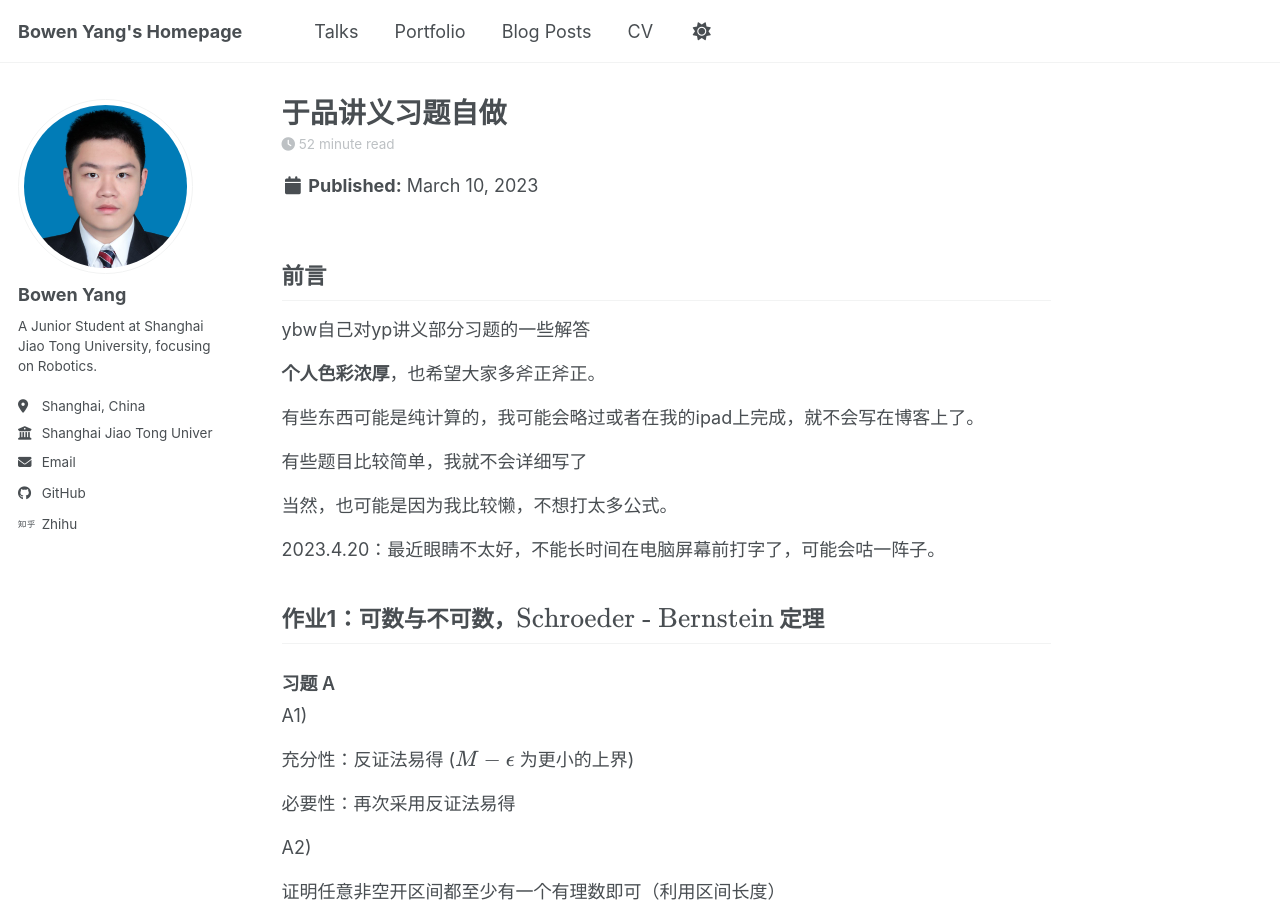
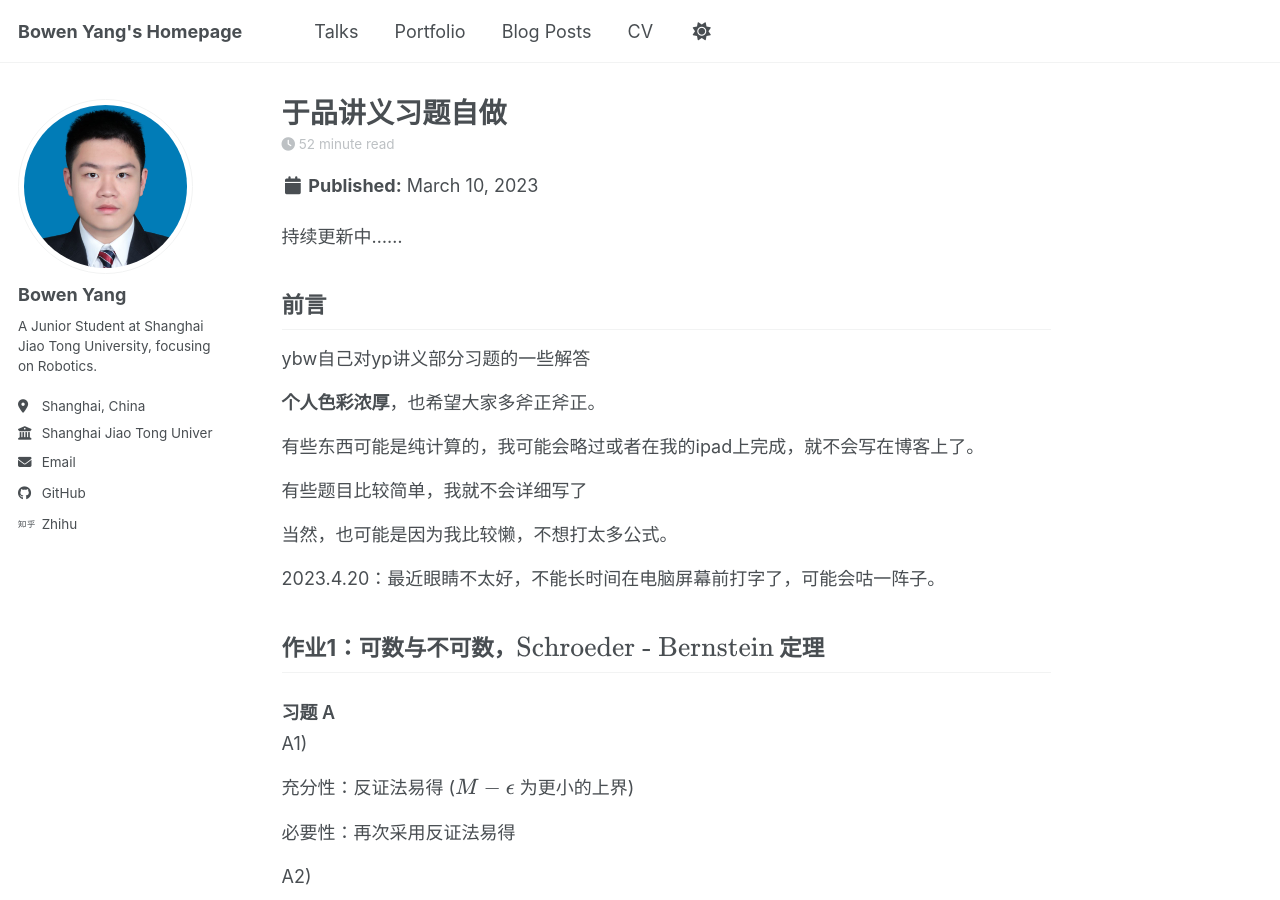
Before and after one commit to ybwowen/ybwowen.github.io, a Jekyll site: the page built from _posts/2023-03-10-yp-solution.md, in a window 1280 px wide and 900 px high. Built offline with Jekyll 4.4.1, drawn with Linux system fonts in a browser that asks for light colours; a script bundle is joined from its source files by our own code; library files that are not in the unit come from our copies.

Commit message:
feat: update yp-solution

```diff
--- a/_posts/2023-03-10-yp-solution.md
+++ b/_posts/2023-03-10-yp-solution.md
@@ -5,6 +5,8 @@ permalink: /posts/2023/03/yp-solution/
 tags:
   - maths
 ---
+
+持续更新中……
 
 ## 前言
 
```
